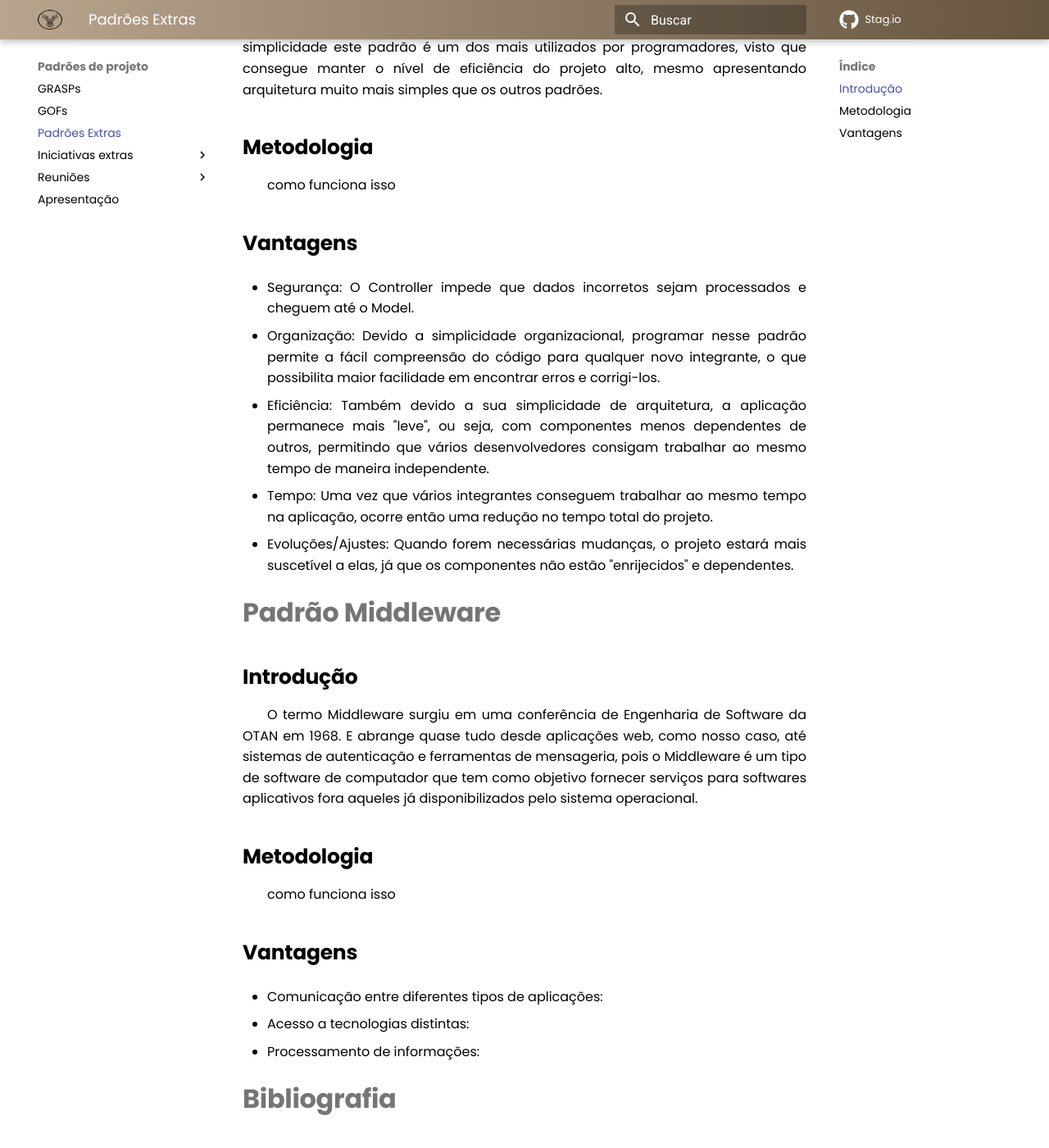
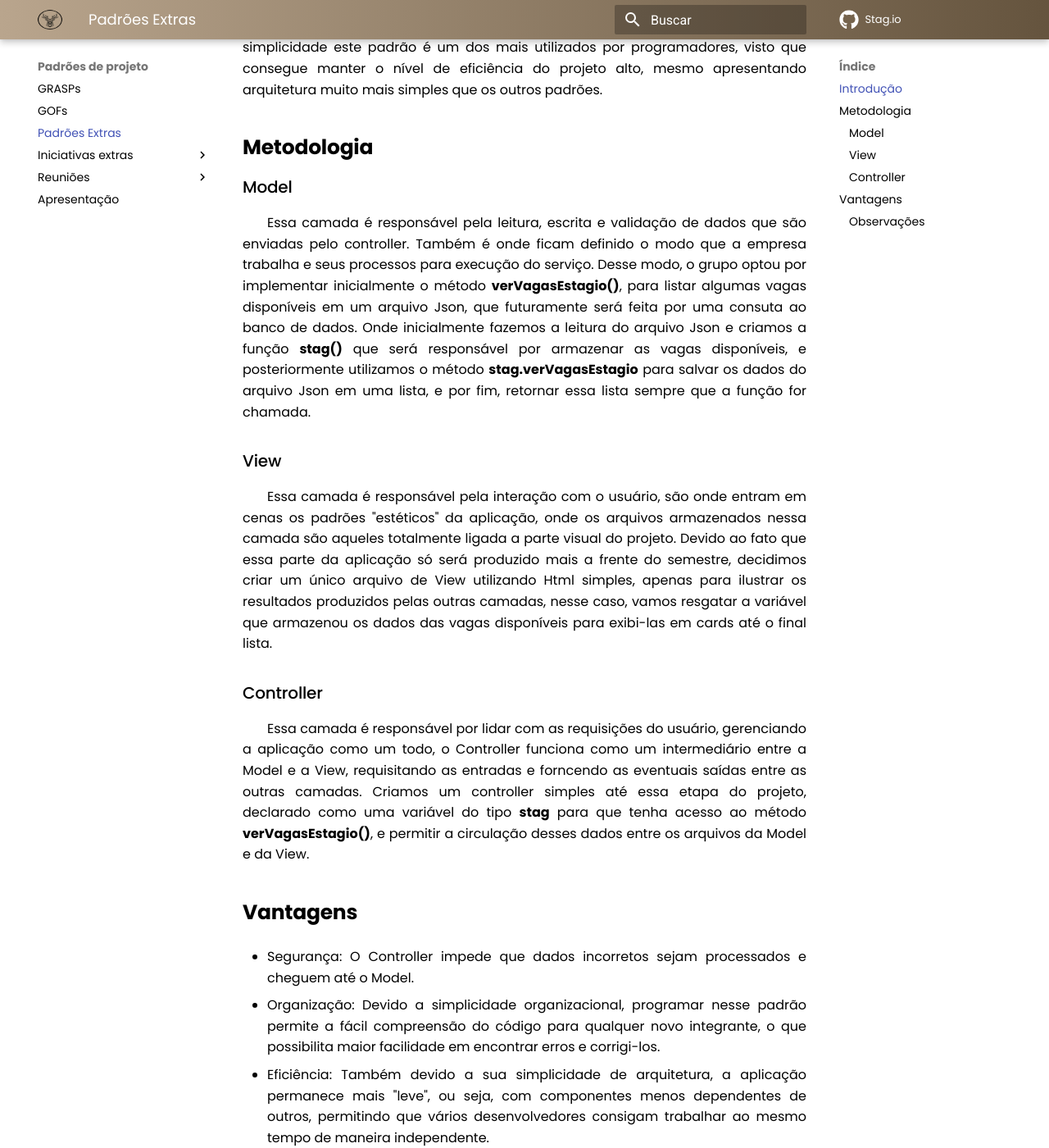
Before and after one commit to UnBArqDsw2021-2/2021.2_G3_stag.io, an MkDocs documentation site: the page built from docs/PadroesDeProjeto/PadroesExtras/PadroesExtras.md, in a window 1280 px wide and 1400 px high, scrolled down 310 px. Shown: the whole window at 82% size. Built offline with MkDocs 1.6.1 and Material for MkDocs 9.7.7, drawn with Linux system fonts in a browser that asks for light colours; comment, search, counter and statistics services are not loaded; some of the changed text lies outside the part shown.

Commit message:
Atualizando documento sobre padrão MVC

````diff
--- a/docs/PadroesDeProjeto/PadroesExtras/PadroesExtras.md
+++ b/docs/PadroesDeProjeto/PadroesExtras/PadroesExtras.md
@@ -6,7 +6,17 @@ Proposto por Trygve Reenskaug, o padrão MVC é uma sigla para Model (modelo), V
 
 ## Metodologia
 
-como funciona isso
+### Model
+
+Essa camada é responsável pela leitura, escrita e validação de dados que são enviadas pelo controller. Também é onde ficam definido o modo que a empresa trabalha e seus processos para execução do serviço. Desse modo, o grupo optou por implementar inicialmente o método **verVagasEstagio()**, para listar algumas vagas disponíveis em um arquivo Json, que futuramente será feita por uma consuta ao banco de dados. Onde inicialmente fazemos a leitura do arquivo Json e criamos a função **stag()** que será responsável por armazenar as vagas disponíveis, e posteriormente utilizamos o método **stag.verVagasEstagio** para salvar os dados do arquivo Json em uma lista, e por fim, retornar essa lista sempre que a função for chamada.
+
+### View
+
+Essa camada é responsável pela interação com o usuário, são onde entram em cenas os padrões "estéticos" da aplicação, onde os arquivos armazenados nessa camada são aqueles totalmente ligada a parte visual do projeto. Devido ao fato que essa parte da aplicação só será produzido mais a frente do semestre, decidimos criar um único arquivo de View utilizando Html simples, apenas para ilustrar os resultados produzidos pelas outras camadas, nesse caso, vamos resgatar a variável que armazenou os dados das vagas disponíveis para exibi-las em cards até o final lista.
+
+### Controller
+
+Essa camada é responsável por lidar com as requisições do usuário, gerenciando a aplicação como um todo, o Controller funciona como um intermediário entre a Model e a View, requisitando as entradas e forncendo as eventuais saídas entre as outras camadas. Criamos um controller simples até essa etapa do projeto, declarado como uma variável do tipo **stag** para que tenha acesso ao método **verVagasEstagio()**, e permitir a circulação desses dados entre os arquivos da Model e da View.
 
 ## Vantagens
 
@@ -19,6 +29,12 @@ como funciona isso
 * Tempo: Uma vez que vários integrantes conseguem trabalhar ao mesmo tempo na aplicação, ocorre então uma redução no tempo total do projeto.
 
 * Evoluções/Ajustes: Quando forem necessárias mudanças, o projeto estará mais suscetível a elas, já que os componentes não estão "enrijecidos" e dependentes.
+
+### Observações
+Instruções para rodar a aplicação:<br/>
+``` Navegue ate docs\assets\PadroesDeProjeto\AppPrototype```<br/>
+``` npm install --save```<br/>
+``` node app.js```
 
 # Padrão Middleware
 
@@ -33,11 +49,11 @@ como funciona isso
 
 ## Vantagens
 
-* Comunicação entre diferentes tipos de aplicações:
+* Comunicação entre diferentes tipos de aplicações: O Middleware foi desenvolvido para suportar as arquiteturas por meio de métodos orientados a processos, permitindo que dados possam ser movidos de uma aplicação para outra.
 
-* Acesso a tecnologias distintas:
+* Acesso a tecnologias distintas: A integração que é feita pelo Middleware permite prover acesso a diferentes tecnologias e localizadas em diferentes ambientes físicos.
 
-* Processamento de informações:
+* Processamento de informações: Com o Middleware intermediando informações de fontes distintas, elas passam a ser filtradas e refinadas, reduzindo consideravelmente o volume de dados processados e apresentando apenas as informações de alto-nível.
 
 # Bibliografia
 > - Grupo Curumim. Padrões Emergentes: API. Matéria de Arquitetura e Desenho de Software, 2021. Disponível em: <https://unbarqdsw2021-1.github.io/2021.1_G6_Curumim/padroes-de-projeto/padroes_emergentes/>. Acesso em: 14/03/2022.
````
